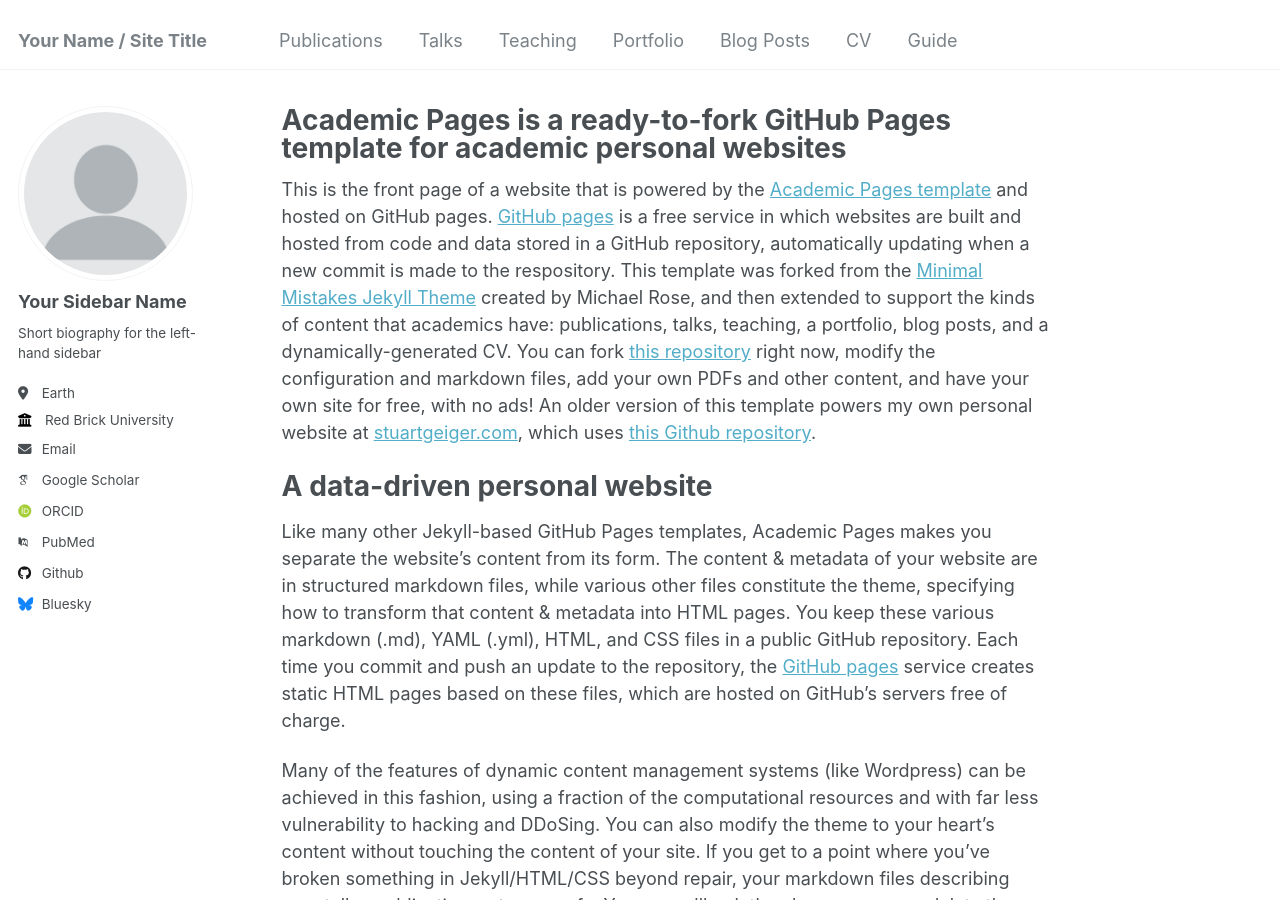
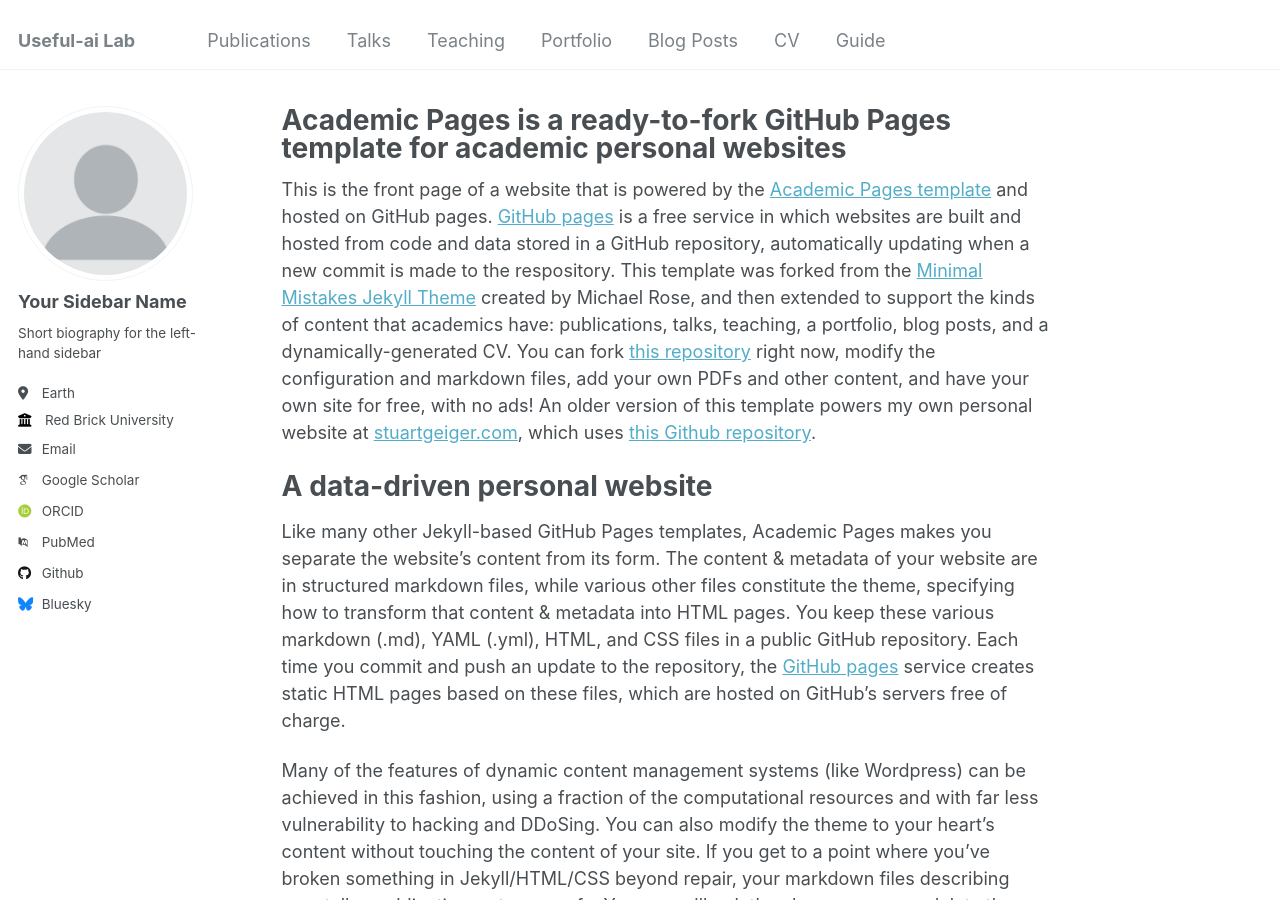
Before and after one commit to rc611/useful-ai, a Jekyll site: the page built from _pages/about.md, in a window 1280 px wide and 900 px high. Built offline with Jekyll 4.4.1, drawn with Linux system fonts in a browser that asks for light colours; some web fonts are replaced.

Commit message:
Update _config.yml

```diff
--- a/_config.yml
+++ b/_config.yml
@@ -8,7 +8,7 @@
 
 # Basic Site Settings
 locale                   : "en-US"
-title                    : "Your Name / Site Title"
+title                    : "Useful-ai Lab"
 title_separator          : "-"
 name                     : &name "Your Name"
 description              : &description "personal description"
```
